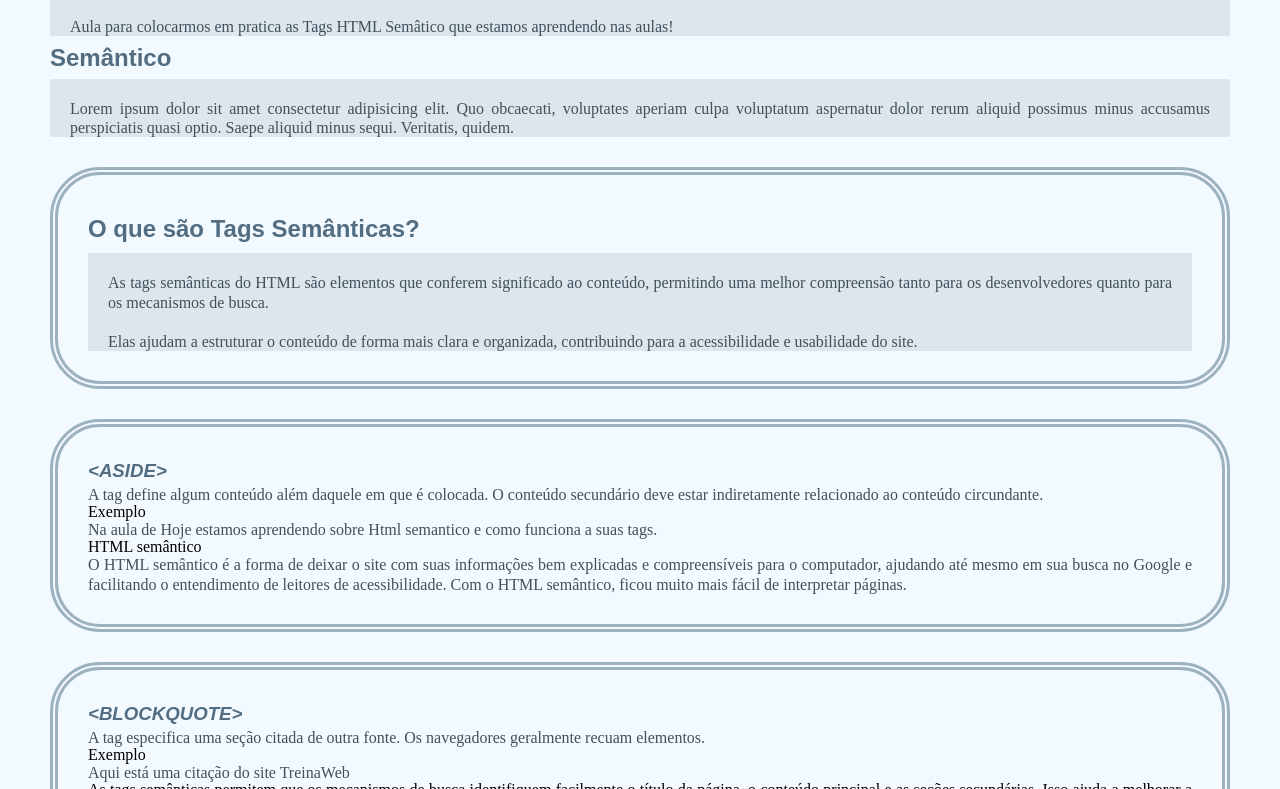
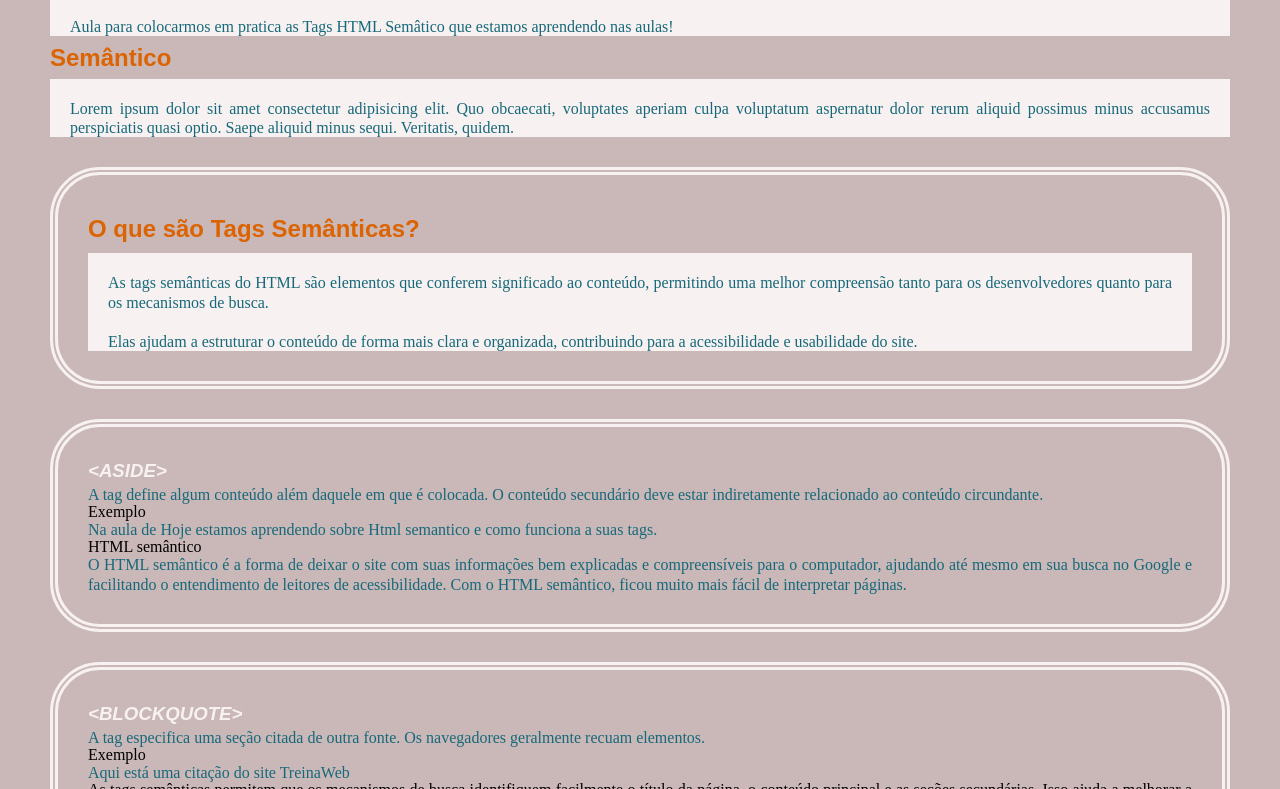
Before and after one commit to MatheusFernandesSantos/html-semantico, a plain HTML site: page index.html in a window 1280 px wide. Shown: the part 146-935 px from the top of the page. Drawn offline with Linux system fonts and the light colour scheme.

Commit message:
style: criação de variavéis de tema

```diff
--- a/style.css
+++ b/style.css
@@ -1,4 +1,10 @@
-/* CSS externo (arquivo) */
+:root {
+    --cor-primaria: #16697A ;
+    --cor-secundaria: #DB6400;
+    --cor-terciaria: #FFA62B;
+    --cor-quartenaria: #F8F1F1;
+    --cor-fundo: #cab7b7;
+}
 
 html {
     scroll-behavior: smooth; /* comportamento-da-rolagem: suave */
@@ -11,13 +17,13 @@ body {
     margin-right: 50px;
     margin: 20px 50px 20px 50px; /* para fazer todos as margens na mesma linha, sentido hórario */
     text-align: justify;
-    background-color: #f2f9ff;
+    background-color:var(--cor-fundo);
 
 }
 
 
 .titulo-de-pagina {
-    color: #526d82;
+    color:var(--cor-primaria);
     line-height: 2;
     font-weight: bold;
     font-size: 22pt;
@@ -26,7 +32,7 @@ body {
 }
 
 .titulo-de-artigo {
-    color: #526d82;
+    color:var(--cor-secundaria);
     line-height: 2;
     font-weight: bold;
     font-size: 18pt;
@@ -35,7 +41,7 @@ body {
 }
 
 .titulo-de-secao {
-    color: #526d82;
+    color:var(--cor-secundaria);
     line-height: 1.8;
     font-weight: bold;
     font-size: 18pt;
@@ -44,7 +50,7 @@ body {
 }
 
 .subtitulo-de-artigo {
-    color: #526d82;
+    color: var(--cor-quartenaria);
     line-height: 1.5;
     font-weight: bold;
     font-size: 14pt;
@@ -54,17 +60,17 @@ body {
 }
 
 p {
-    color: #41505b;
+    color:var(--cor-primaria);
     line-height: 1.2;
 }
 
 .paragrafo-de-artigo {
-    background-color: #dde6ed;
+    background-color:var(--cor-quartenaria);
     padding: 20px 20px 0 20px;
 }
 
 article {
-    border: 8px double #9db2bf;
+    border: 8px double var(--cor-quartenaria);
     padding: 30px;
     margin: 30px 0;
     border-radius: 50px;
```
